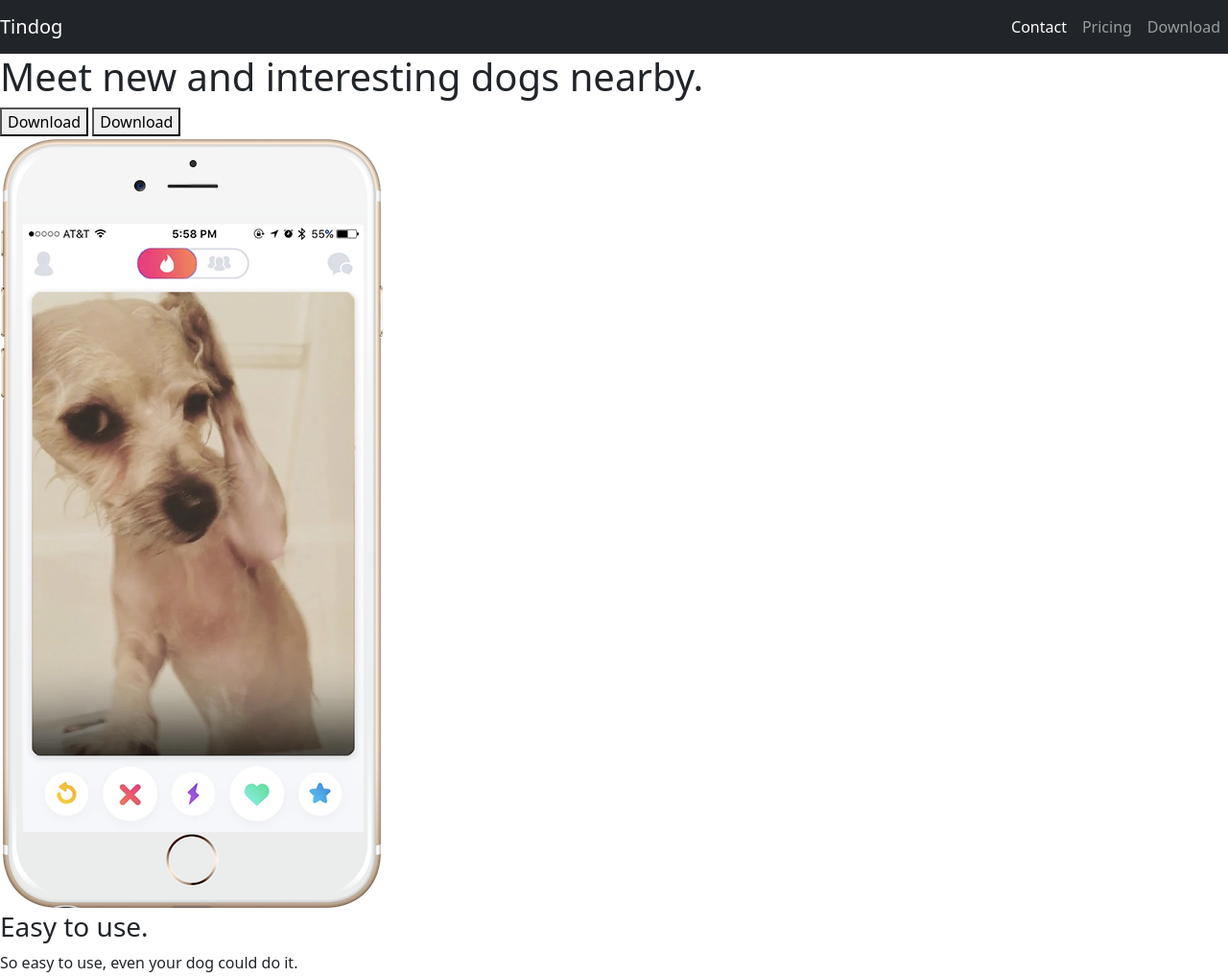
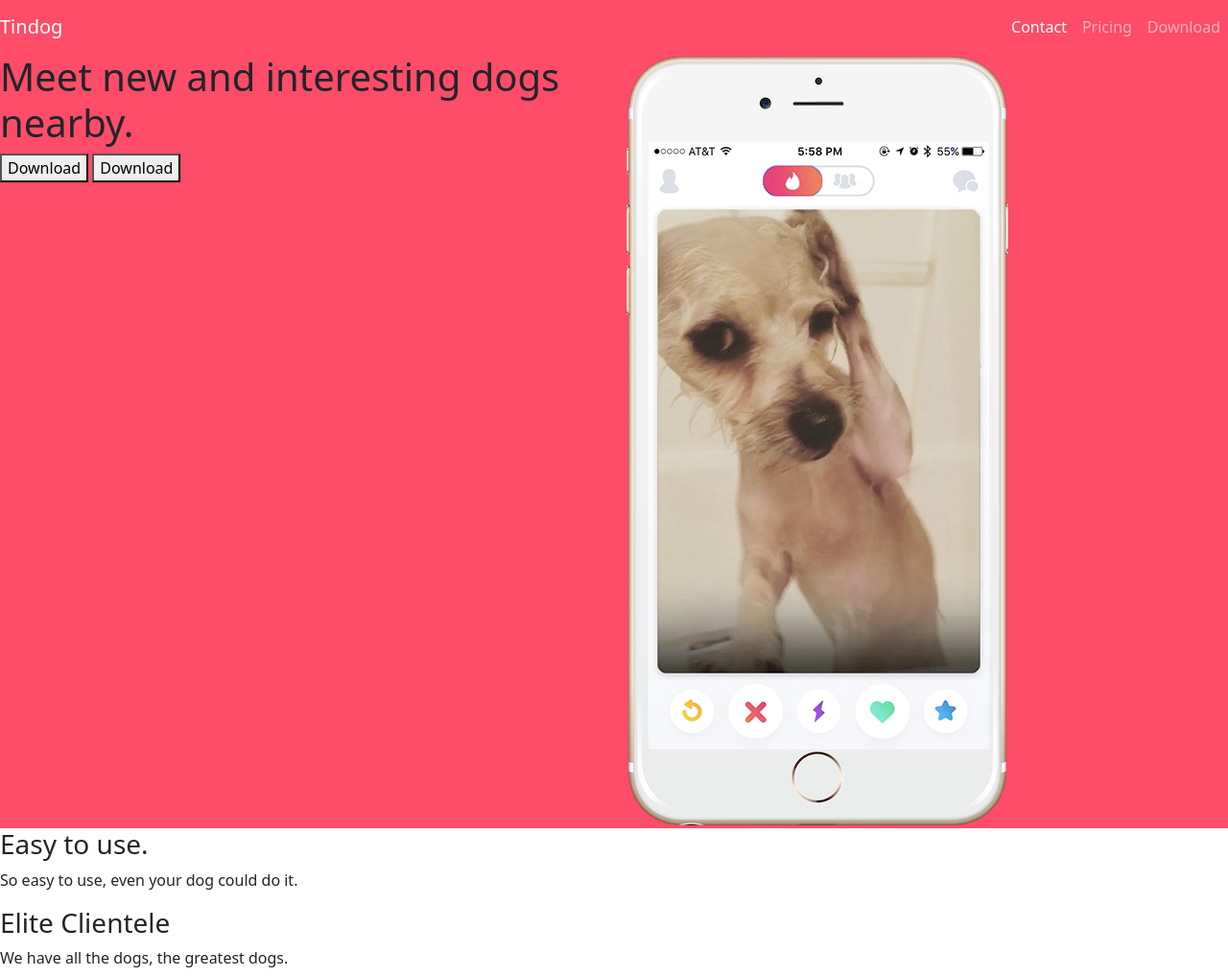
Before and after one commit to NaveendraKularatne/2022-web-development-bootcamp, a plain HTML site: page 3. Bootstrap/TinDog/index.html in a window 1280 px wide. Shown: the top 1018 px of the page at 96% size. Drawn offline with nearby package versions, Linux system fonts and the light colour scheme.

Commit message:
Add the bootstrap grid system

```diff
--- /dev/null
+++ b/3. Bootstrap/TinDog/Styles/style.css
@@ -0,0 +1,3 @@
+#title{
+    background-color: #ff4c68;
+}
--- a/3. Bootstrap/TinDog/index.html
+++ b/3. Bootstrap/TinDog/index.html
@@ -6,16 +6,19 @@
     <meta http-equiv="X-UA-Compatible" content="IE=edge">
     <meta name="viewport" content="width=device-width, initial-scale=1.0">
     <link rel="stylesheet" href="https://cdn.jsdelivr.net/npm/bootstrap@5.2.0-beta1/dist/css/bootstrap.min.css">
-    <script src="https://cdn.jsdelivr.net/npm/bootstrap@5.2.0-beta1/dist/js/bootstrap.bundle.min.js" crossorigin="anonymous"></script>
+    <script src="https://cdn.jsdelivr.net/npm/bootstrap@5.2.0-beta1/dist/js/bootstrap.bundle.min.js"
+        crossorigin="anonymous"></script>
+    <link rel="stylesheet" href="Styles/style.css">
     <title>TinDog</title>
 </head>
 
 <body>
     <section id="title">
-        <nav class="navbar bg-dark navbar-expand-lg navbar-dark">
+        <nav class="navbar navbar-expand-lg navbar-dark">
             <a class="navbar-brand" href="">Tindog</a>
-            <button class="navbar-toggler" type="button" data-bs-toggle="collapse" data-bs-target="#navbarSupportedContent"
-                aria-controls="navbarSupportedContent" aria-expanded="false" aria-label="Toggle navigation">
+            <button class="navbar-toggler" type="button" data-bs-toggle="collapse"
+                data-bs-target="#navbarSupportedContent" aria-controls="navbarSupportedContent" aria-expanded="false"
+                aria-label="Toggle navigation">
                 <span class="navbar-toggler-icon"></span>
             </button>
             <div class="collapse navbar-collapse" id="navbarSupportedContent">
@@ -32,13 +35,15 @@
                 </ul>
             </div>
         </nav>
-        <div>
-            <h1>Meet new and interesting dogs nearby.</h1>
-            <button type="button">Download</button>
-            <button type="button">Download</button>
-        </div>
-        <div>
-            <img src="images/iphone6.png" alt="image-iphone6-dog-on-screen">
+        <div class="row">
+            <div class="col-lg-6 col-md-12 col-sm-12">
+                <h1>Meet new and interesting dogs nearby.</h1>
+                <button type="button">Download</button>
+                <button type="button">Download</button>
+            </div>
+            <div class="col-lg-6 col-md-12 col-sm-12">
+                <img src="images/iphone6.png" alt="image-iphone6-dog-on-screen">
+            </div>
         </div>
     </section>
     <section id="features">
```
Also changed, not shown: 2 other files.
